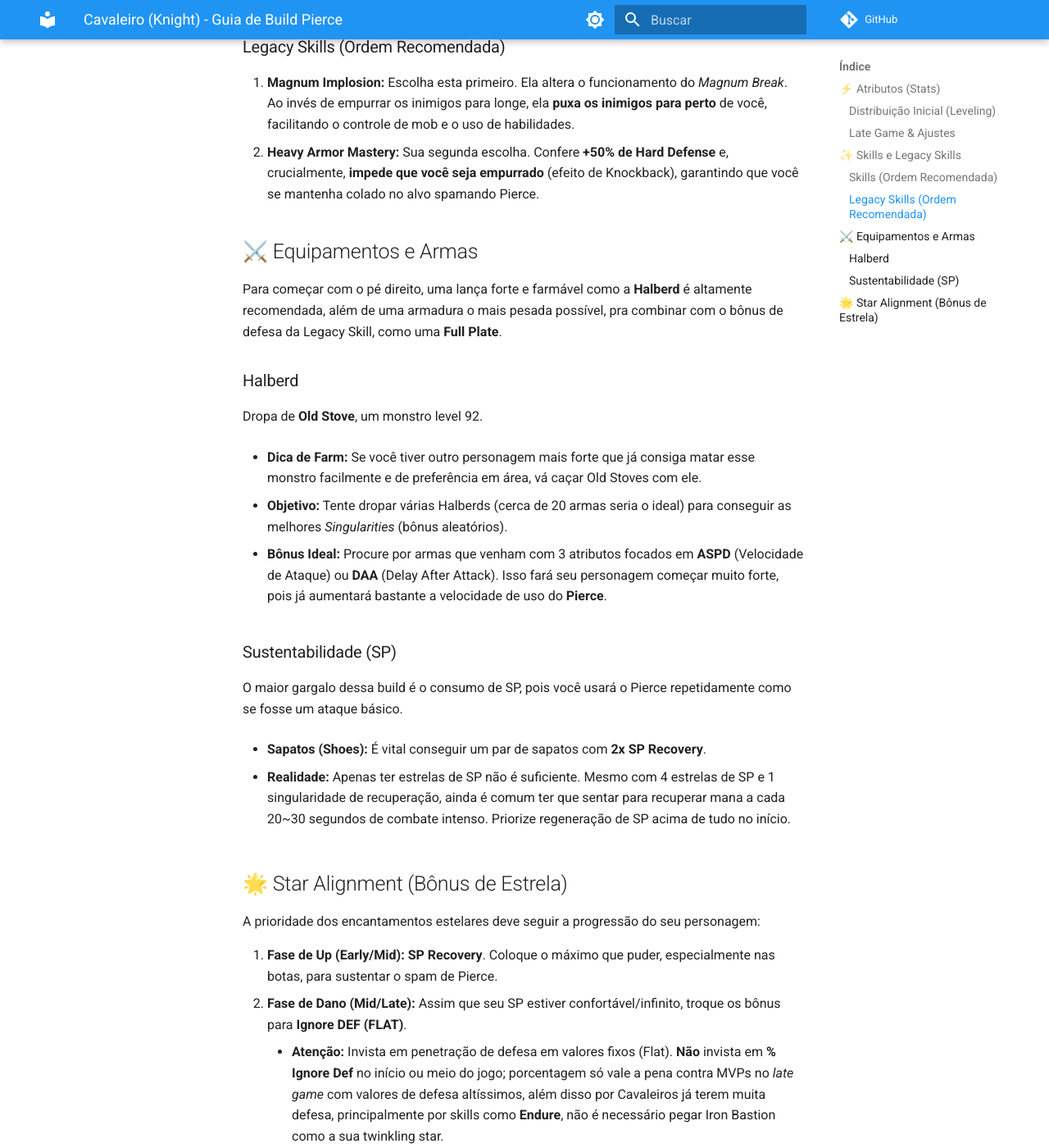
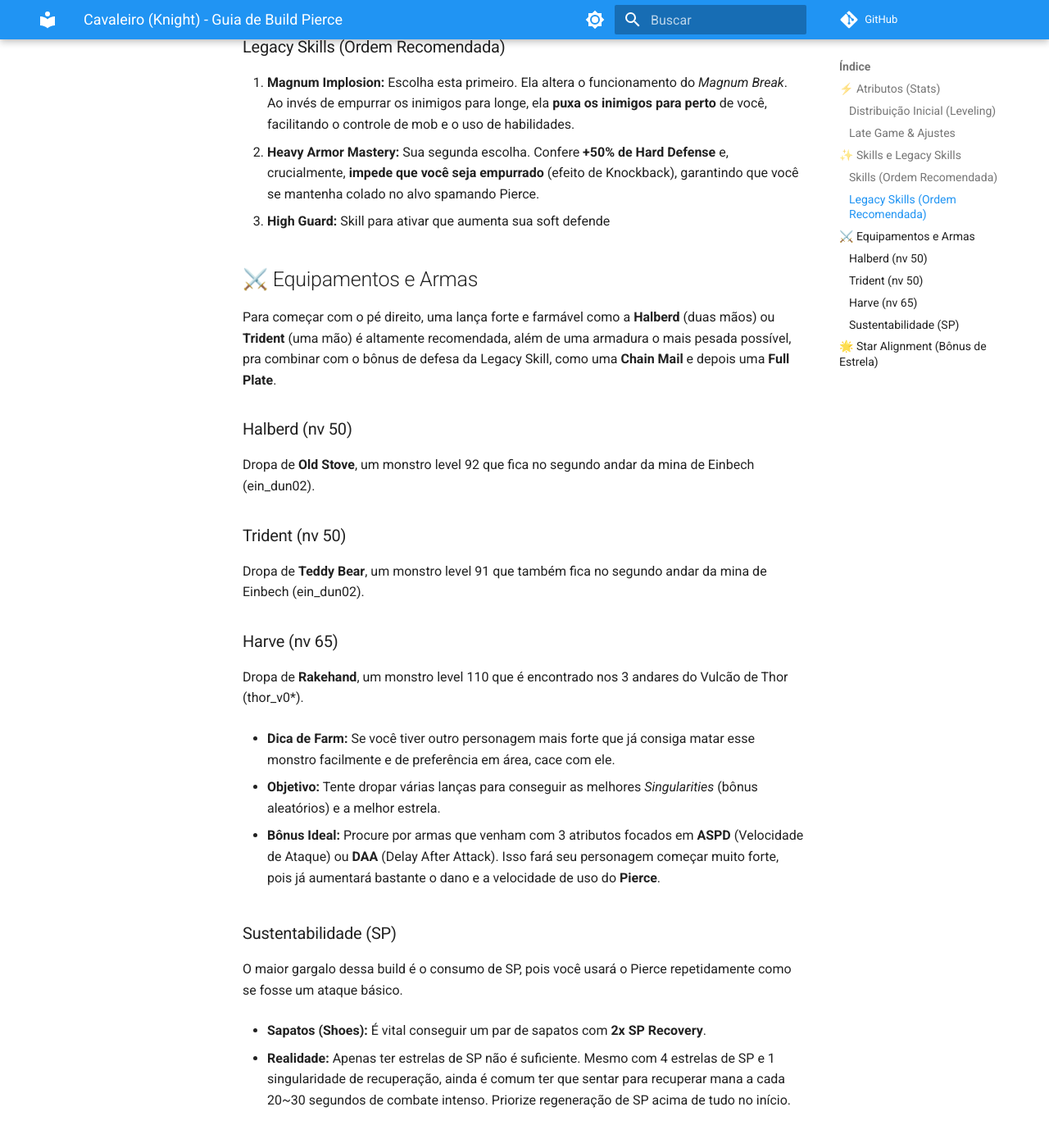
Before and after one commit to mythofyggdrasil/mythofyggdrasil.github.io, an MkDocs documentation site: the page built from docs/builds/cavaleiro.md, in a window 1280 px wide and 1400 px high, scrolled down 1362 px. Shown: the whole window at 82% size. Built offline with MkDocs 1.6.1 and Material for MkDocs 9.7.7, drawn with Linux system fonts in a browser that asks for light colours; comment, search, counter and statistics services are not loaded.

Commit message:
Update cavaleiro.md

```diff
--- a/docs/builds/cavaleiro.md
+++ b/docs/builds/cavaleiro.md
@@ -34,19 +34,26 @@ O foco principal é o spam da habilidade **Pierce**. No entanto, as *Legacy Skil
 ### Legacy Skills (Ordem Recomendada)
 1.  **Magnum Implosion:** Escolha esta primeiro. Ela altera o funcionamento do *Magnum Break*. Ao invés de empurrar os inimigos para longe, ela **puxa os inimigos para perto** de você, facilitando o controle de mob e o uso de habilidades.
 2.  **Heavy Armor Mastery:** Sua segunda escolha. Confere **+50% de Hard Defense** e, crucialmente, **impede que você seja empurrado** (efeito de Knockback), garantindo que você se mantenha colado no alvo spamando Pierce.
+3.  **High Guard:** Skill para ativar que aumenta sua soft defende
 
 ## ⚔️ Equipamentos e Armas
 
-Para começar com o pé direito, uma lança forte e farmável como a **Halberd** é altamente recomendada, além de uma armadura o mais pesada possível, pra combinar com o bônus de defesa da Legacy Skill, como uma **Full Plate**.
+Para começar com o pé direito, uma lança forte e farmável como a **Halberd** (duas mãos) ou **Trident** (uma mão) é altamente recomendada, além de uma armadura o mais pesada possível, pra combinar com o bônus de defesa da Legacy Skill, como uma **Chain Mail** e depois uma **Full Plate**.
 
-### Halberd
-Dropa de **Old Stove**, um monstro level 92.
+### Halberd (nv 50)
+Dropa de **Old Stove**, um monstro level 92 que fica no segundo andar da mina de Einbech (ein_dun02).
 
-* **Dica de Farm:** Se você tiver outro personagem mais forte que já consiga matar esse monstro facilmente e de preferência em área, vá caçar Old Stoves com ele.
+### Trident (nv 50)
+Dropa de **Teddy Bear**, um monstro level 91 que também fica no segundo andar da mina de Einbech (ein_dun02).
 
-* **Objetivo:** Tente dropar várias Halberds (cerca de 20 armas seria o ideal) para conseguir as melhores *Singularities* (bônus aleatórios).
+### Harve (nv 65)
+Dropa de **Rakehand**, um monstro level 110 que é encontrado nos 3 andares do Vulcão de Thor (thor_v0*).
 
-* **Bônus Ideal:** Procure por armas que venham com 3 atributos focados em **ASPD** (Velocidade de Ataque) ou **DAA** (Delay After Attack). Isso fará seu personagem começar muito forte, pois já aumentará bastante a velocidade de uso do **Pierce**.
+* **Dica de Farm:** Se você tiver outro personagem mais forte que já consiga matar esse monstro facilmente e de preferência em área, cace com ele.
+
+* **Objetivo:** Tente dropar várias lanças para conseguir as melhores *Singularities* (bônus aleatórios) e a melhor estrela.
+
+* **Bônus Ideal:** Procure por armas que venham com 3 atributos focados em **ASPD** (Velocidade de Ataque) ou **DAA** (Delay After Attack). Isso fará seu personagem começar muito forte, pois já aumentará bastante o dano e a velocidade de uso do **Pierce**.
 
 ### Sustentabilidade (SP)
 O maior gargalo dessa build é o consumo de SP, pois você usará o Pierce repetidamente como se fosse um ataque básico.
```
